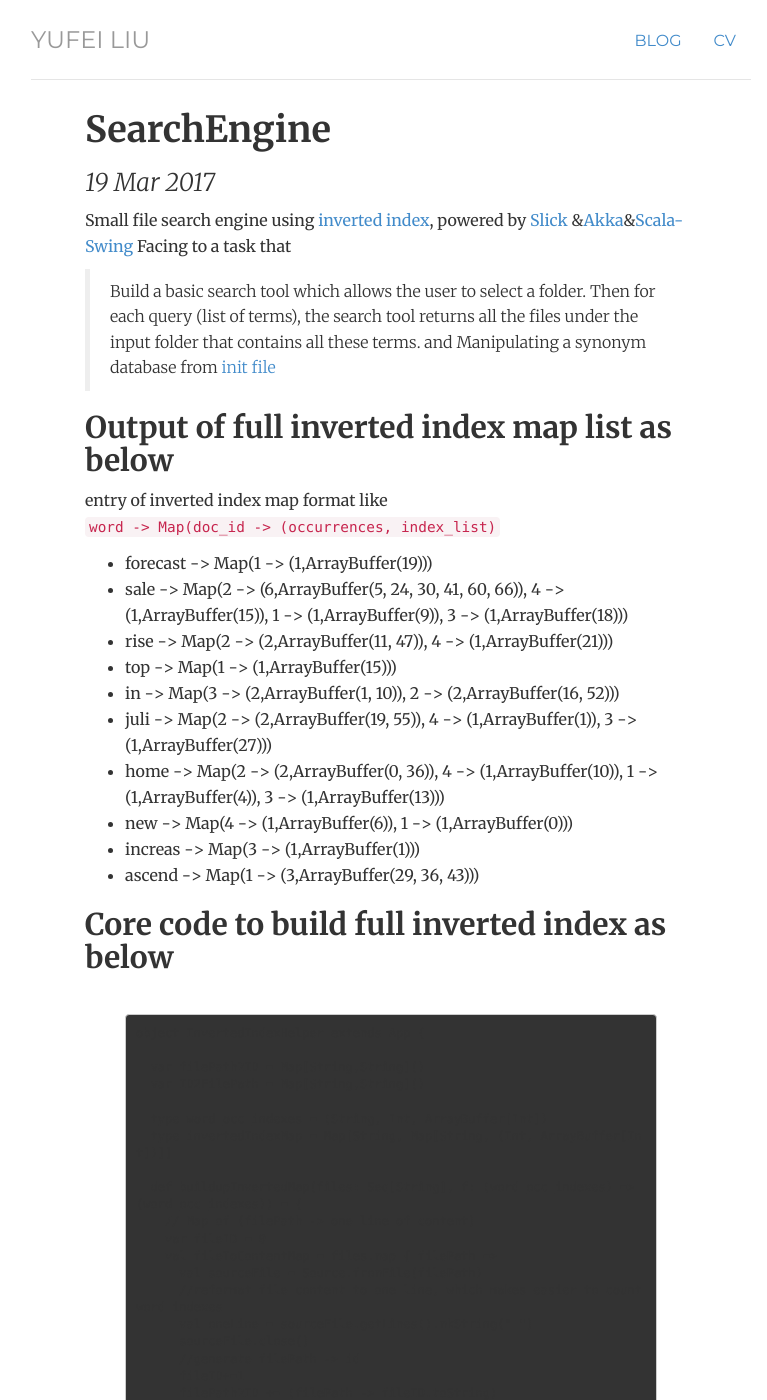
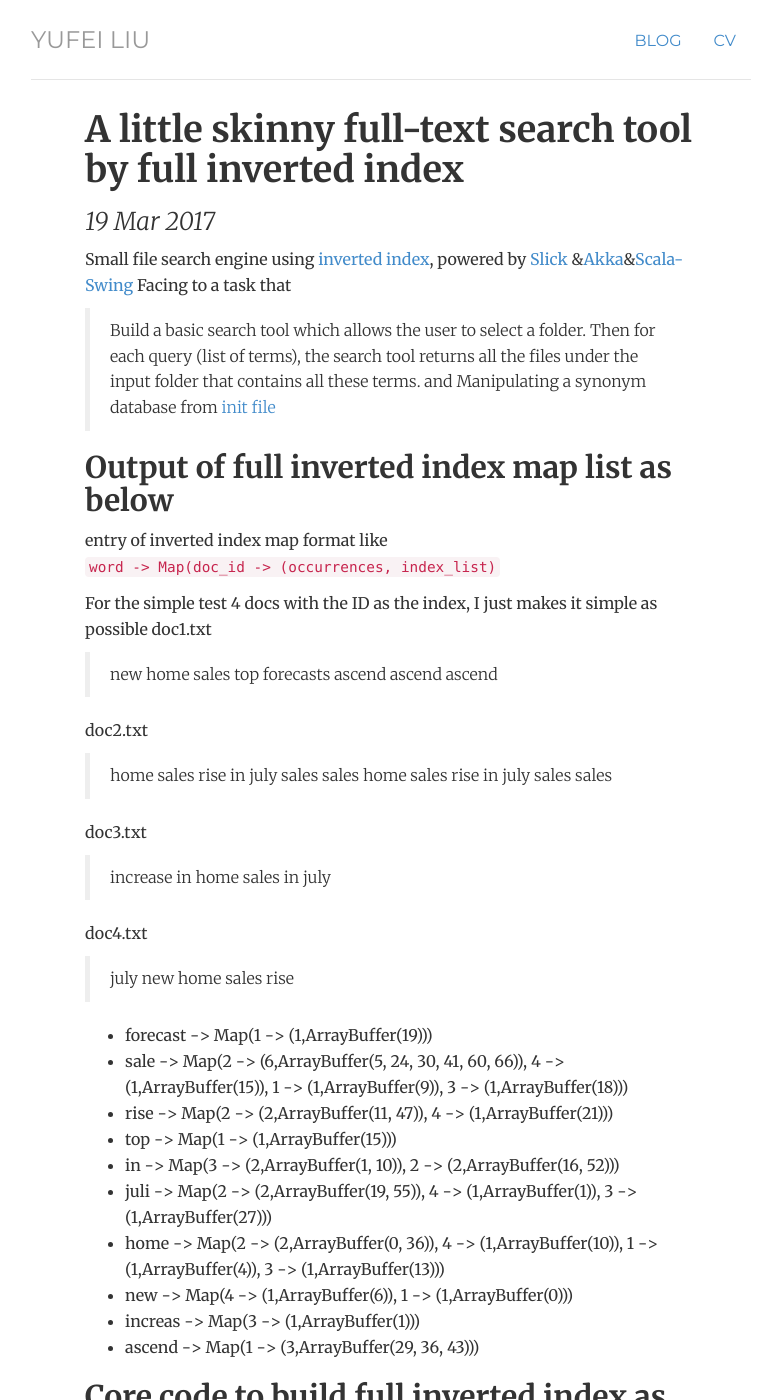
Before and after one commit to flying3615/flying3615.github.io, a Jekyll site: the page built from _posts/2017-03-19-search engine.md, in a window 1280 px wide and 1400 px high. Shown: the whole window, without its empty margins (249-1016 px from the left). Built offline with Jekyll 4.4.1, drawn with Linux system fonts in a browser that asks for light colours.

Commit message:
refine search engine doc

```diff
--- a/_posts/2017-03-19-search engine.md
+++ b/_posts/2017-03-19-search engine.md
@@ -1,6 +1,6 @@
 ---
 layout: post
-title: "SearchEngine"
+title: "A little skinny full-text search tool by full inverted index"
 date: 2017-03-19
 ---
 
@@ -14,6 +14,21 @@ Facing to a task that
 ## Output of full inverted index map list as below
 
 entry of inverted index map format like `word -> Map(doc_id -> (occurrences, index_list)`
+
+For the simple test 4 docs with the ID as the index, I just makes it simple as possible
+doc1.txt
+>new home sales top forecasts
+ ascend ascend ascend
+
+doc2.txt
+>home sales rise in july sales sales
+ home sales rise in july sales sales
+
+doc3.txt
+> increase in home sales in july
+
+doc4.txt
+> july new home sales rise
 
 * forecast -> Map(1 -> (1,ArrayBuffer(19)))
 * sale -> Map(2 -> (6,ArrayBuffer(5, 24, 30, 41, 60, 66)), 4 -> (1,ArrayBuffer(15)), 1 -> (1,ArrayBuffer(9)), 3 -> (1,ArrayBuffer(18)))
```
